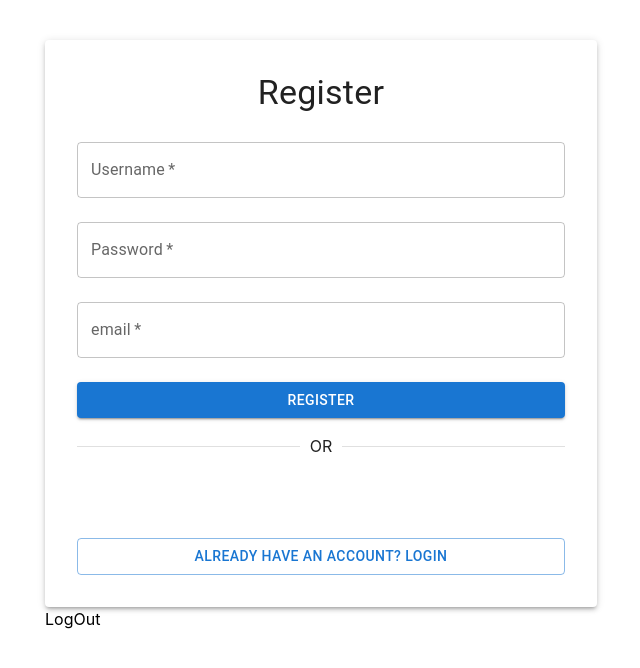
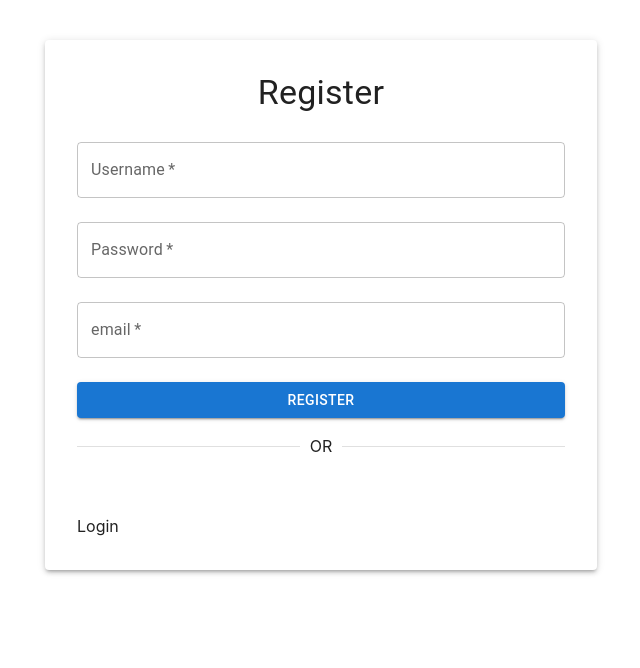
Before and after one commit to koushik8686/bit-n-build, a React (Create React App) app in the folder frontend/: page /register in a window 1280 px wide. Shown: the top 668 px of the page, without its empty margins (319-959 px from the left). Built offline with nearby package versions, Linux system fonts and the light colour scheme.

Commit message:
added admin

```diff
--- a/frontend/src/App.js
+++ b/frontend/src/App.js
@@ -2,8 +2,9 @@ import { BrowserRouter , Route , Routes} from 'react-router-dom'
 import Register from './components/user/Register';
 import Landing from './components/user/Landing';
 import Home from './components/user/Home';
-import Login from './components/admin/Login';
+import AdminLogin from './components/admin/Login';
 import Admin from './components/admin/Admin';
+import Login from './components/user/Login';
 
 function App() {
   return (
@@ -12,8 +13,9 @@ function App() {
        <Routes>
         <Route  path="/" element={<Landing />} />
         <Route path='/register' element={<Register />} />
+        <Route path='/login' element={<Login />} />
         <Route path='/home' element={<Home />} />
-        <Route path='/admin/login' element={<Login/>} />
+        <Route path='/admin/login' element={<AdminLogin/>} />
         <Route path='/admin' element={<Admin />} />
        </Routes>
       </BrowserRouter>
--- a/frontend/src/components/admin/Login.jsx
+++ b/frontend/src/components/admin/Login.jsx
@@ -3,7 +3,7 @@ import axios from 'axios';
 import Cookies from 'js-cookie'
 import { useNavigate } from 'react-router-dom';
 
-const Login = () => {
+const AdminLogin = () => {
     const [username, setUsername] = useState('');
     const [password, setPassword] = useState('');
     const navigate = useNavigate()
@@ -49,4 +49,4 @@ const Login = () => {
     );
 };
 
-export default Login;
+export default AdminLogin;
--- a/frontend/src/components/user/Login.jsx
+++ b/frontend/src/components/user/Login.jsx
@@ -10,8 +10,7 @@ const Login = () => {
   const handleSubmit = async (e) => {
     e.preventDefault();
     try {
-      const { data } = await axios.post('/api/login', { username, password });
-      alert(data.message);
+      const { data } = await axios.post('/auth/login', { username, password });
     } catch (error) {
       alert('Error: ' + error.response.data.error);
     }
--- a/frontend/src/components/user/Register.jsx
+++ b/frontend/src/components/user/Register.jsx
@@ -5,7 +5,7 @@ import {
   Container, TextField, Button, Typography, Box, Grid, Paper, Divider
 } from '@mui/material';
 import Cookies from 'js-cookie'
-import {  useNavigate } from 'react-router-dom';
+import {  Link, useNavigate } from 'react-router-dom';
 
 const AuthPage = () => {
   const [isRegister, setIsRegister] = useState(true); // Switch between Login/Register
@@ -125,14 +125,8 @@ const AuthPage = () => {
                 onError={() => console.log('Google login failed')}
               />
             </Grid>
+            <Link to={'/login'}>Login</Link>
 
-            <Button
-              fullWidth
-              sx={{ mt: 3 }}
-              variant="outlined"
-              onClick={() => setIsRegister(!isRegister)}>
-              {isRegister ? 'Already have an account? Login' : 'Don\'t have an account? Register'}
-            </Button>
           </>
         ) : (
           <>
@@ -215,7 +209,6 @@ const AuthPage = () => {
           </>
         )}
       </Paper>
-      <button onClick={logout}>LogOut</button>
     </Container>
   );
 };
```
Also changed, not shown: 1 other file (tests, documents, lock files or other folders).
